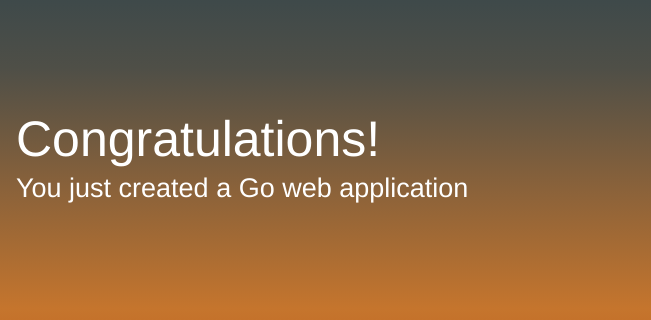
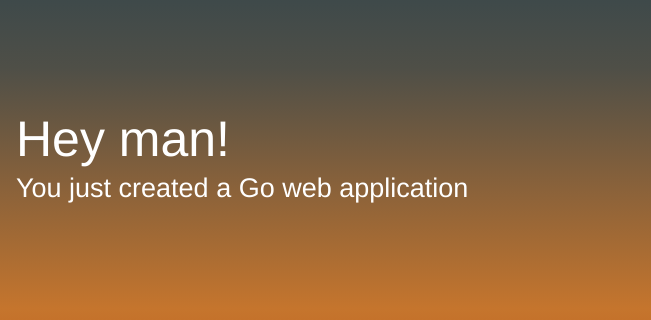
Before and after one commit to toddineagan/GPSAnalyzer, a plain HTML site: page public/index.html in a window 1280 px wide. Shown: the part 171-491 px from the top of the page, 629-1280 px from the left. Drawn offline with Linux system fonts and the light colour scheme.

Commit message:
Update index.html
Changed a word to test pipeline and promotion.

```diff
--- a/public/index.html
+++ b/public/index.html
@@ -58,7 +58,7 @@
         <div class="message">
             <a class="twitter-link" href="https://twitter.com/home/?status=I%20created%20a%20project%20with%20AWS%20CodeStar!%20%23AWS%20%23AWSCodeStar%20https%3A%2F%2Faws.amazon.com%2Fcodestar"><img src="assets/img/tweet.svg" /></a>
             <div class="text">
-                <h1>Congratulations!</h1>
+                <h1>Hey man!</h1>
                 <h2>You just created a Go web application</h2>
             </div>
         </div>
```
